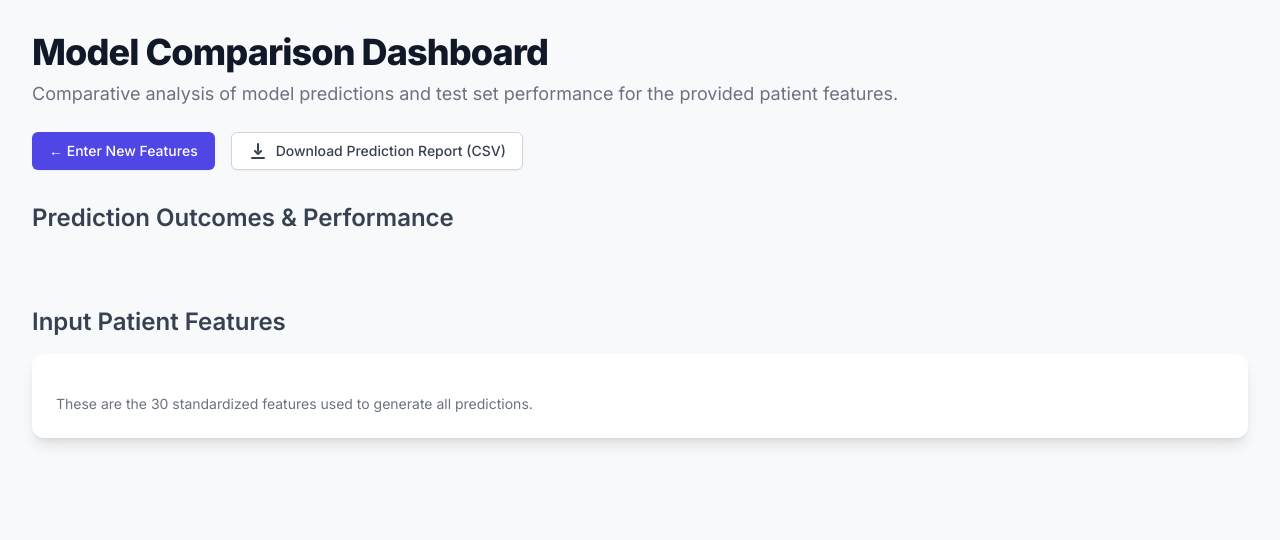
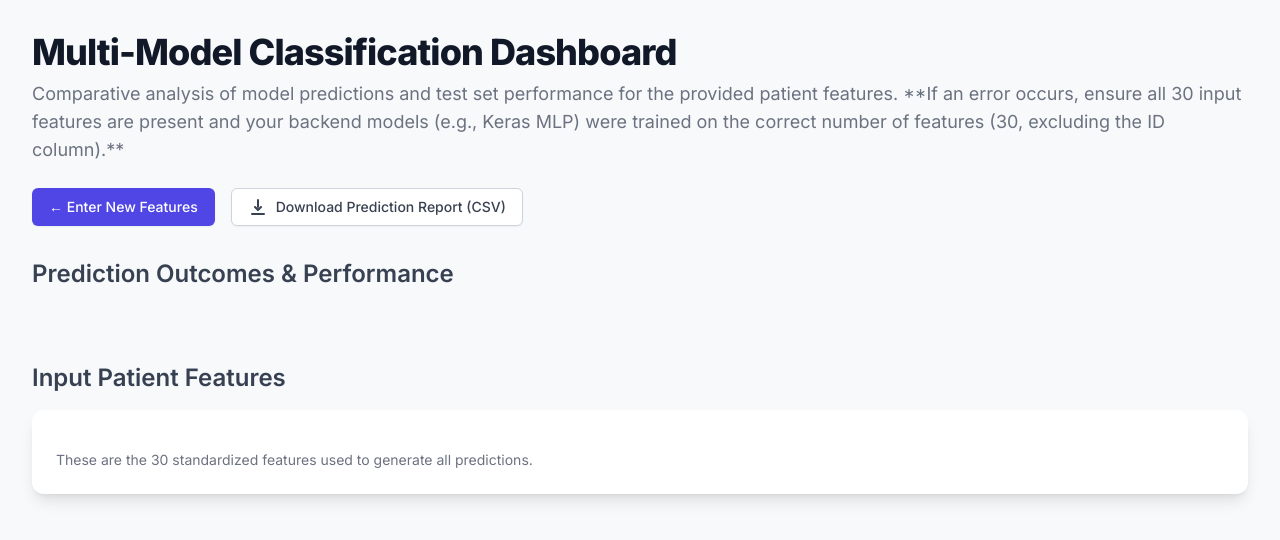
Before and after one commit to yess1ne/WDBC_dataset_ML_project, a Flask app: template templates/prediction_result.html in a window 1280 px wide. Shown: the top 540 px of the page. Run offline with Flask 3, Linux system fonts and the light colour scheme; the template is opened without the code that fills it, so the values that code supplies are empty; some libraries are stand-ins or nearby versions.

Commit message:
adjusted backend and benchmark dashboard UI for introducing the MLP model

```diff
--- a/app.py
+++ b/app.py
@@ -6,7 +6,7 @@ import pickle
 import json
 import numpy as np
 import pandas as pd
-from flask import Flask, render_template, request, redirect, url_for, Response # Import Response
+from flask import Flask, render_template, request, redirect, url_for, Response
 import tensorflow as tf
 
 # Suppress TensorFlow warnings/logs
@@ -19,7 +19,7 @@ app = Flask(__name__)
 # SCALER remains global as it is shared across all models.
 SCALER = None
 
-# Configuration dictionary holds both the Linear and Softmax models.
+# Configuration dictionary holds Linear, Softmax, and the new MLP models.
 MODELS_CONFIG = {
     "linear_regression": {
         "name": "Linear Regression Classifier", # Descriptive name for display
@@ -31,6 +31,13 @@ MODELS_CONFIG = {
         "name": "Softmax Regression Classifier",
         "path": "models/train_softmax_regression_model.h5",
         "metrics": "models/softmax_regression_model_metrics.json",
+        "instance": None
+    },
+    # NEW MODEL INTEGRATED
+    "mlp_classifier": {
+        "name": "MLP Classifier (Deep NN)",
+        "path": "models/train_MLP_model.h5",
+        "metrics": "models/MLP_model_metrics.json",
         "instance": None
     }
 }
@@ -175,7 +182,7 @@ def handle_prediction():
                      # Softmax output: [P(B), P(M)]. Use P(M) [index 1]
                      prediction_score = float(prediction_raw[1])
                 else:
-                     # Linear output: [Score]
+                     # Linear/MLP output: [Score]
                      prediction_score = float(prediction_raw[0])
 
                 prediction_class = int(prediction_score > 0.5)
--- a/templates/prediction_result.html
+++ b/templates/prediction_result.html
@@ -35,10 +35,10 @@
 
         <header class="mb-8">
             <h1 class="text-4xl font-extrabold text-gray-900 tracking-tight">
-                Model Comparison Dashboard
+                Multi-Model Classification Dashboard
             </h1>
             <p class="mt-2 text-lg text-gray-500">
-                Comparative analysis of model predictions and test set performance for the provided patient features.
+                Comparative analysis of model predictions and test set performance for the provided patient features. **If an error occurs, ensure all 30 input features are present and your backend models (e.g., Keras MLP) were trained on the correct number of features (30, excluding the ID column).**
             </p>
 
             <!-- BUTTONS: Back & Download -->
@@ -64,7 +64,7 @@
         <section class="mb-12">
             <h2 class="text-2xl font-semibold text-gray-700 mb-6">Prediction Outcomes & Performance</h2>
 
-            <div class="grid grid-cols-1 lg:grid-cols-2 gap-6">
+            <div class="grid grid-cols-1 lg:grid-cols-2 xl:grid-cols-3 gap-6">
                 {% for result in all_model_results %}
 
                 {% set result_class = 'M' if result.prediction_class == 1 else 'B' %}
@@ -73,7 +73,7 @@
 
                     <!-- Prediction Card Header -->
                     <div class="p-6 {{ 'prognosis-M' if result.prediction_class == 1 else 'prognosis-B' }}">
-                        <h3 class="text-2xl font-bold mb-2">{{ result.model_name }}</h3>
+                        <h3 class="text-xl font-bold mb-2">{{ result.model_name }}</h3>
                         <div class="flex items-center justify-between">
                             <span class="text-4xl font-extrabold tracking-tight">
                                 {{ result.result_label }}
```
